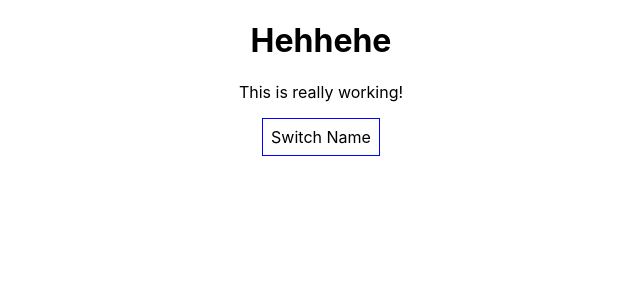
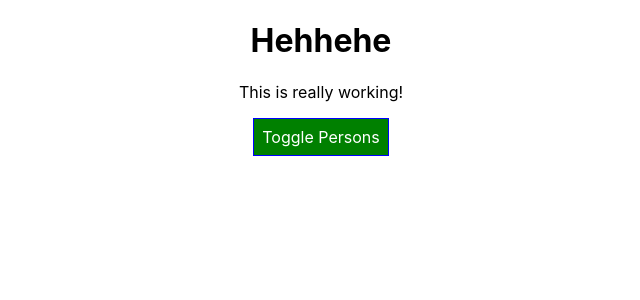
Before and after one commit to Edely/Learning-React, a React (Create React App) app in the folder react-complete-guide/: page / in a window 1280 px wide. Shown: the top 300 px of the page, without its empty margins (319-959 px from the left). Built offline with nearby package versions, Linux system fonts and the light colour scheme.

Commit message:
62 - Dinamycally changing style property

```diff
--- a/react-complete-guide/src/App.js
+++ b/react-complete-guide/src/App.js
@@ -61,7 +61,8 @@
   render() {
 
     const style = {
-      backgroundColor: 'white',
+      backgroundColor: 'green',
+      color: 'white',
       font: 'inherit',
       border: '1px solid blue',
       padding: '8px',
@@ -83,6 +84,8 @@
           })}
         </div>
       );
+
+      style.backgroundColor = 'red';
     }
 
     return (
@@ -91,7 +94,7 @@
           <p>This is really working!</p>
           <button
             style={style}
-            onClick={this.togglePersonsHandler}>Switch Name</button>
+            onClick={this.togglePersonsHandler}>Toggle Persons</button>
           {persons}
       </div>
     );
```
